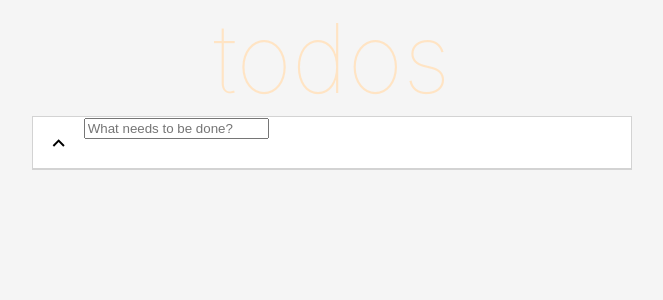
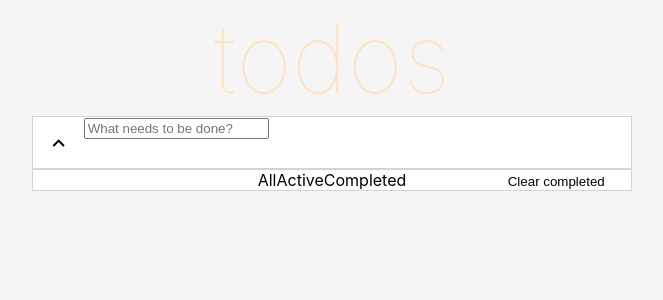
Before and after one commit to kkhyroe/todo, a React (Create React App) app: page / in a window 1280 px wide. Shown: the top 300 px of the page, without its empty margins (308-971 px from the left). Built offline with nearby package versions, Linux system fonts and the light colour scheme.

Commit message:
Add BottomMenu component

```diff
--- a/src/App.tsx
+++ b/src/App.tsx
@@ -7,6 +7,8 @@ import TodoList from "./components/TodoList";
 import Input from "./components/Input";
 import { useStore } from "./store";
 import TodoItem from "./components/TodoItem";
+import BottomMenu from "./components/BottomMenu";
+import { DisplayMode } from "./types";
 
 const Container = styled.div`
   max-width: 600px;
@@ -20,6 +22,9 @@ const Container = styled.div`
 function App() {
   const { store, addToStore, setStore, changeItemState } = useStore();
   const [displayList, setDisplayList] = useState(true);
+  const [displayMode, setDisplayMode] = useState<DisplayMode>("all");
+
+  const itemsLeft = store.filter((item) => !item.checked).length;
 
   const onDisplayListClick = () => setDisplayList(!displayList);
 
@@ -33,8 +38,20 @@ function App() {
           onButtonClick={onDisplayListClick}
         />
         {displayList && (
+          <>
             <TodoList>
-            {store.map((item) => (
+              {store
+                .filter((item) => {
+                  switch (displayMode) {
+                    case "active":
+                      return !item.checked;
+                    case "completed":
+                      return item.checked;
+                    default:
+                      return true;
+                  }
+                })
+                .map((item) => (
                   <TodoItem
                     key={item.id}
                     item={item}
@@ -42,22 +59,13 @@ function App() {
                   />
                 ))}
             </TodoList>
+            <BottomMenu
+              itemsLeft={itemsLeft}
+              changeMode={(value) => setDisplayMode(value)}
+            />
+          </>
         )}
       </Wrapper>
-      {/*<header className="App-header">*/}
-      {/*  <img src={logo} className="App-logo" alt="logo" />*/}
-      {/*  <p>*/}
-      {/*    Edit <code>src/App.tsx</code> and save to reload.*/}
-      {/*  </p>*/}
-      {/*  <a*/}
-      {/*    className="App-link"*/}
-      {/*    href="https://reactjs.org"*/}
-      {/*    target="_blank"*/}
-      {/*    rel="noopener noreferrer"*/}
-      {/*  >*/}
-      {/*    Learn React*/}
-      {/*  </a>*/}
-      {/*</header>*/}
     </Container>
   );
 }
--- /dev/null
+++ b/src/components/BottomMenu.tsx
@@ -0,0 +1,79 @@
+import styled from "styled-components";
+import React from "react";
+import { DisplayMode } from "../types";
+
+const Container = styled.div`
+  display: grid;
+  grid-template-columns: 1fr 2fr 1fr;
+  //padding: 0.5em;
+  border-top: 1px solid lightgrey;
+`;
+
+const Button = styled.button`
+  background-color: transparent;
+  border: none;
+  outline: none;
+  cursor: pointer;
+`;
+
+const Input = styled.input`
+  display: none;
+`;
+
+const Label = styled.label`
+  cursor: pointer;
+`;
+
+const BottomMenu = ({
+  itemsLeft,
+  changeMode,
+}: {
+  itemsLeft: number;
+  changeMode: (value: DisplayMode) => void;
+}) => {
+  return (
+    <Container>
+      <div>
+        {!!itemsLeft && (
+          <span>
+            {itemsLeft} {itemsLeft === 1 ? "item" : "items"} left
+          </span>
+        )}
+      </div>
+      <div>
+        <Label>
+          <Input
+            name="mode"
+            type="radio"
+            value="all"
+            onChange={(e) => changeMode(e.target.value as DisplayMode)}
+          />
+          <span>All</span>
+        </Label>
+        <Label>
+          <Input
+            name="mode"
+            type="radio"
+            value="active"
+            onChange={(e) => changeMode(e.target.value as DisplayMode)}
+          />
+          <span>Active</span>
+        </Label>
+        <Label>
+          <Input
+            name="mode"
+            type="radio"
+            value="completed"
+            onChange={(e) => changeMode(e.target.value as DisplayMode)}
+          />
+          <span>Completed</span>
+        </Label>
+      </div>
+      <div>
+        <Button>Clear completed</Button>
+      </div>
+    </Container>
+  );
+};
+
+export default BottomMenu;
--- a/src/components/TodoList.tsx
+++ b/src/components/TodoList.tsx
@@ -6,6 +6,10 @@ import { ReactNode } from "react";
 const List = styled.ul`
   margin: 0;
   padding: 0;
+
+  & > li:not(:last-child) {
+    border-bottom: 1px solid lightgrey;
+  }
 `;
 
 const TodoList = ({ children }: { children: ReactNode }) => {
--- a/src/components/Wrapper.tsx
+++ b/src/components/Wrapper.tsx
@@ -5,7 +5,7 @@ const Container = styled.main`
   background-color: white;
   border: 1px solid lightgrey;
 
-  & :is(div, li):not(:last-child) {
+  & > div:not(:last-child) {
     border-bottom: 1px solid lightgrey;
   }
 `;
--- a/src/types/index.ts
+++ b/src/types/index.ts
@@ -3,3 +3,5 @@ export type TodoItemProps = {
   text: string;
   checked: boolean;
 };
+
+export type DisplayMode = "all" | "active" | "completed";
```
Lines whose indentation alone changed are shown as unchanged.
